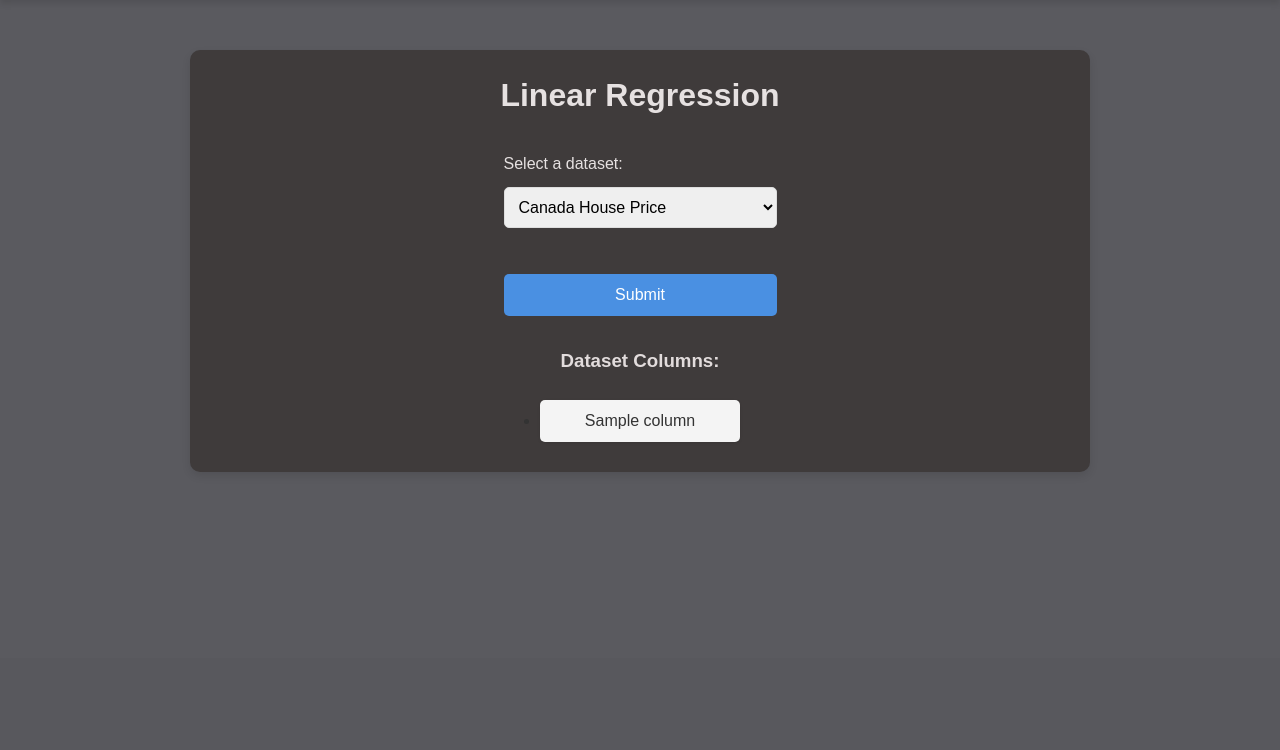
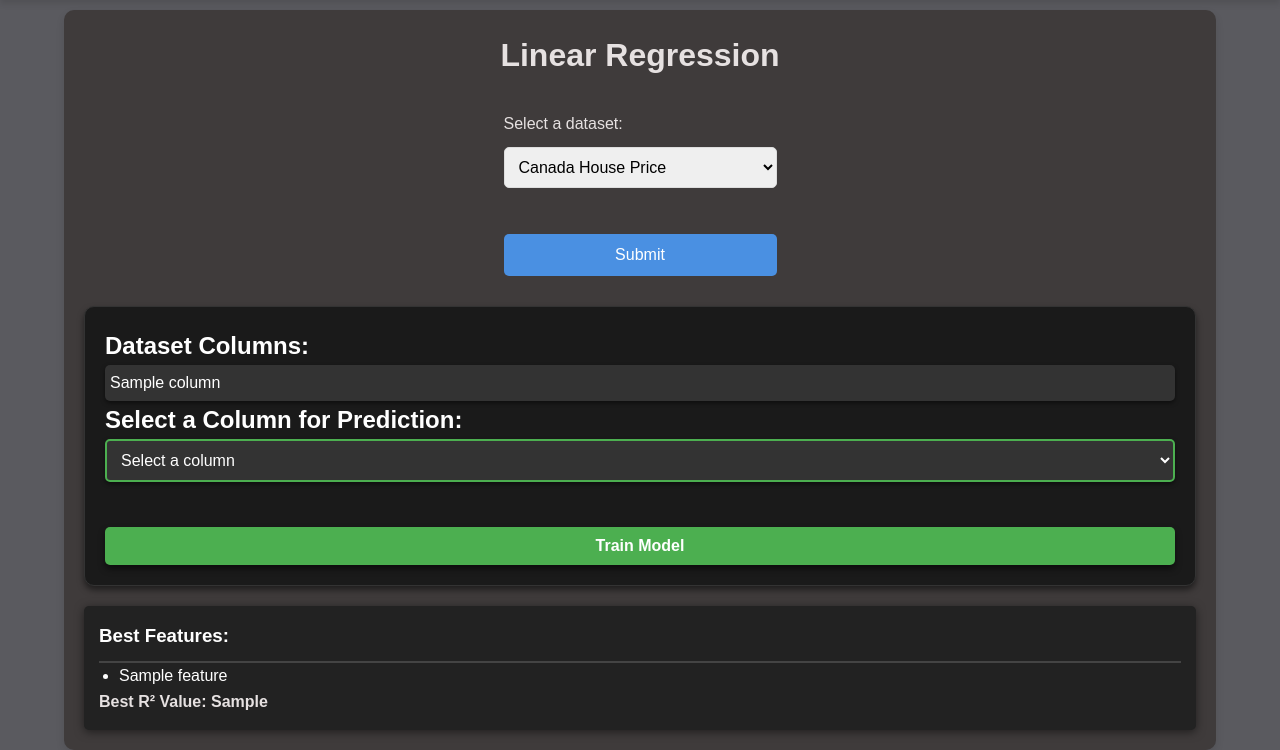
Before and after one commit to ShubhamSupekar/AlgoPlay, a FastAPI app: template templates/index.html in a window 1280 px wide. Shown: the part 142-892 px from the top of the page. Before the commit the page ends 614 px from the top, so only its background shows below. Run offline with FastAPI, Linux system fonts and the light colour scheme; the template is opened without the code that fills it: most values are stand-ins (such as "Sample title", 1, 10 or a date in 2020).

Commit message:
adding linear regression training on selected dataset

```diff
--- a/main.py
+++ b/main.py
@@ -1,5 +1,5 @@
 from fastapi import FastAPI, Form
-from fastapi.responses import HTMLResponse, RedirectResponse
+from fastapi.responses import HTMLResponse
 from fastapi.staticfiles import StaticFiles
 from fastapi.templating import Jinja2Templates
 from starlette.requests import Request
@@ -9,61 +9,42 @@ import model.LinearRegression.LinearRegression as lr
 # Create the FastAPI app instance
 app = FastAPI()
 
-# Store the dataframe globally after loading
+# Global variable to store the DataFrame
 df = None
 
-
+# Datasets mapping
 datasets = {
-    "canada-house-price": "datasets\Linear Regression\housing.csv",
-    "laptop-price": "datasets\Linear Regression\laptop_price - dataset.csv",
-    "customer-behaviour": "datasets\Linear Regression\Customer Purchasing Behaviors.csv"
+    "canada-house-price": "datasets/Linear Regression/housing.csv",
+    "laptop-price": "datasets/Linear Regression/laptop_price - dataset.csv",
+    "customer-behaviour": "datasets/Linear Regression/Customer Purchasing Behaviors.csv"
 }
 
-# "static" directory to serve CSS files
+# Static files directory
 app.mount("/static", StaticFiles(directory="static"), name="static")
 
 # Jinja2 templates object
 templates = Jinja2Templates(directory="templates")
 
-
-
-# home page
+# Home page
 @app.get("/")
 async def home(request: Request):
-    # Render the home page with no message initially
-
     return templates.TemplateResponse("index.html", {
         "request": request,
-        "selected_dataset": None  # No dataset selected initially
+        "selected_dataset": None
     })
 
-
-# @app.post("/train")
-# async def train_model(dataset: str = Form(...)):
-#     global df
-#     if df is not None:
-#         try:
-#             lr.LoadDataset(df)
-#             message = f"Model training started for dataset '{dataset}'."
-#         except Exception as e:
-#             message = f"Error during training: {str(e)}"
-#     else:
-#         message = "No dataset loaded for training."
-
-#     # Redirect back to the homepage with a message
-#     return RedirectResponse(url=f"/?message={message}", status_code=303)
-
-
-
+# Data processing
 @app.post("/process-dataset")
 async def process_dataset(request: Request, dataset: str = Form(...)):
+    global df  # Use the global df variable
     file_path = datasets.get(dataset)
 
     if file_path:
         try:
             # Load the selected dataset
             df = pd.read_csv(file_path)
-            columns = df.columns.tolist()  # Convert Index object to a list
+            columns = df.select_dtypes(include=['int64', 'float64']).columns.tolist()
+            df = df[columns]  # Filter to include only numeric columns
             message = f"Dataset '{dataset}' successfully loaded."
         except Exception as e:
             message = f"Error loading dataset: {str(e)}"
@@ -72,10 +53,34 @@ async def process_dataset(request: Request, dataset: str = Form(...)):
         message = "Invalid dataset selected."
         columns = []
 
-    # Render the response with the success or failure message and keep the selected dataset
+    # Render the response with the message and selected dataset
     return templates.TemplateResponse("index.html", {
         "request": request,
         "message": message,
-        "selected_dataset": dataset,  # Pass the selected dataset back to the template
-        "columns": columns  # Pass columns as a list to the template
+        "selected_dataset": dataset,
+        "columns": columns
     })
+
+@app.post("/train")
+async def train_model(request: Request, predictor_column: str = Form(...)):
+    global df  # Access the global df variable
+    # Validate the column selected
+    if df is None:
+        return templates.TemplateResponse("index.html", {
+            "request": request,
+            "error": "No dataset loaded. Please load a dataset first."
+        })
+
+    if predictor_column not in df.columns:
+        return templates.TemplateResponse("index.html", {
+            "request": request,
+            "error": "Invalid predictor column selected."
+        })
+
+    best_features, best_r2 = lr.StartTraining(predictor_column, df)
+
+    return templates.TemplateResponse("index.html", {
+        "request": request,
+        "best_features": best_features,
+        "best_r2": best_r2
+    })
--- a/static/style.css
+++ b/static/style.css
@@ -57,8 +57,8 @@ nav ul li a:hover {
 }
 
 main {
-    margin-top: 50px;
-    max-width: 900px;
+    margin-top: 10px;
+    max-width: 1400px;
     width: 90%;
     padding: 20px;
     background-color: rgb(63, 59, 59);
@@ -117,82 +117,128 @@ button[type="submit"]:hover {
     background-color: #357ABD;
 }
 
-/* Success/Error message */
 #result {
-    text-align: center;
-    margin-top: 20px;
-    font-size: 1.1rem;
-    padding: 15px;
-    border-radius: 5px;
-    color: #fff;
+    background-color: #222;  /* Dark background */
+    color: #fff;              /* White text */
+    border-radius: 5px;       /* Rounded corners */
+    padding: 15px;            /* Padding */
+    margin-top: 20px;         /* Spacing above */
+    box-shadow: 0 2px 10px rgba(0, 0, 0, 0.5); /* Subtle shadow */
+}
+
+#result h3 {
+    border-bottom: 2px solid #444; /* Underline for header */
+    padding-bottom: 10px;          /* Space below the header */
+}
+
+#result ul {
+    list-style-type: disc; /* Bullet points for list */
+    padding-left: 20px;   /* Indentation for list */
 }
 
 #result p {
+    font-weight: bold;      /* Bold text for R² value */
+}
+
+
+/* Style for the columns section */
+#columns-section {
+    margin: 20px 0;
+    padding: 20px;
+    background-color: #1a1a1a; /* Black background */
+    border: 1px solid #333;
+    border-radius: 10px;
+    box-shadow: 0 4px 6px rgba(0, 0, 0, 0.5);
+    color: #fff; /* White text */
+}
+
+/* Heading styles */
+#columns-section h3,
+#columns-section h4 {
+    font-size: 1.5rem;
+    color: #fff; /* White text */
+}
+
+/* Create a grid layout for the columns list */
+.columns-list {
+    display: grid;
+    grid-template-columns: repeat(auto-fit, minmax(150px, 1fr)); /* Auto adjust columns */
+    grid-gap: 10px; /* Gap between items */
+    list-style-type: none;
+    padding: 0;
     margin: 0;
 }
 
-#result p:contains("successfully") {
-    background-color: #4CAF50;
+.columns-list li {
+    display: block;
+    padding: 5px;
+    background-color: #333; /* Dark background for list items */
+    border-radius: 5px;
+    text-align: left;
+    color: #fff; /* White text for list items */
+    font-size: 1rem;
+    box-shadow: 0 2px 4px rgba(0, 0, 0, 0.5);
+    word-wrap: break-word; /* Allow text to wrap to the next line */
+    overflow: hidden;
+    text-overflow: ellipsis; /* Add ellipsis if text is too long */
+    white-space: nowrap; /* Prevent text from overflowing */
+    max-width: 100%; /* Ensure it stays within the box */
 }
 
-#result p:contains("Error") {
-    background-color: #E74C3C;
+/* Dropdown select box styles */
+#columns-section select {
+    width: 100%;
+    padding: 10px;
+    font-size: 1rem;
+    border: 2px solid #4caf50; /* Green border */
+    border-radius: 5px;
+    background-color: #333; /* Dark dropdown background */
+    color: #fff; /* White text */
+    outline: none;
+    box-shadow: 0 2px 4px rgba(0, 0, 0, 0.5);
+    transition: border-color 0.3s ease;
 }
 
-/* Dataset Columns Section */
-#columns-section {
-    margin-top: 30px;
+#columns-section select:focus {
+    border-color: #28a745; /* Darker green when focused */
 }
 
-#columns-section h3 {
-    text-align: center;
-    color: #e2dcdc;
-    margin-bottom: 15px;
+/* Button styles */
+#columns-section button {
+    display: inline-block;
+    margin-top: 20px;
+    padding: 10px 20px;
+    font-size: 1rem;
+    font-weight: bold;
+    color: #fff; /* White text */
+    background-color: #4caf50; /* Green button */
+    border: none;
+    border-radius: 5px;
+    cursor: pointer;
+    transition: background-color 0.3s ease;
+    box-shadow: 0 4px 6px rgba(0, 0, 0, 0.5);
 }
 
-.columns-list {
-    display: flex;
-    flex-wrap: wrap; /* Allow items to wrap to the next line if there's not enough space */
-    justify-content: center; /* Center items horizontally */
-    padding-left: 0;
-    margin: 0; /* Remove default margin */
+#columns-section button:hover {
+    background-color: #28a745; /* Darker green on hover */
 }
 
-.columns-list li {
-    background-color: #f4f4f4;
-    padding: 8px 15px;
-    border-radius: 5px;
-    margin: 10px; /* Add margin around items */
-    text-align: center;
-    font-size: 1rem;
-    color: #333;
-    flex: 1 0 30%; /* Allow items to grow and shrink, set a base width of 30% */
-    max-width: 200px; /* Optional: set a max-width for better control */
-    box-shadow: 0 1px 3px rgba(0, 0, 0, 0.1); /* Add slight shadow for better visibility */
-}
-
-.columns-list li:hover {
-    background-color: #e1e1e1;
-}
-
-
-/* Responsive adjustments */
-@media (max-width: 768px) {
-    nav ul {
-        flex-direction: column;
-        margin-top: 10px;
+/* Mobile responsiveness */
+@media (max-width: 600px) {
+    #columns-section {
+        padding: 15px;
     }
 
-    nav ul li {
-        margin: 10px 0;
+    #columns-section select {
+        font-size: 0.9rem;
     }
 
-    main {
-        width: 100%;
-        margin-top: 30px;
+    #columns-section button {
+        font-size: 0.9rem;
+        padding: 8px 16px;
     }
 
-    header {
-        text-align: center;
+    .columns-list li {
+        font-size: 0.9rem;
     }
 }
--- a/templates/index.html
+++ b/templates/index.html
@@ -36,7 +36,6 @@
                     <button type="submit">Submit</button>
                 </form>
             </div>
-
             <!-- Display success or error message based on backend response -->
             {% if message %}
                 <div id="result">
@@ -53,6 +52,32 @@
                             <li>{{ column }}</li>
                         {% endfor %}
                     </ul>
+
+                    <!-- Dropdown to select a field to predict -->
+                    <form action="/train" method="post">
+                        <h4>Select a Column for Prediction:</h4>
+                        <select name="predictor_column" required>
+                            <option value="">Select a column</option>
+                            {% for column in columns %}
+                                <option value="{{ column }}">{{ column }}</option>
+                            {% endfor %}
+                        </select>
+                        <br><br>
+                        <button type="submit">Train Model</button>
+                    </form>
+                </div>
+            {% endif %}
+
+            <!-- Display best features and R² value -->
+            {% if best_features %}
+                <div id="result">
+                    <h3>Best Features:</h3>
+                    <ul>
+                        {% for feature in best_features %}
+                            <li>{{ feature }}</li>
+                        {% endfor %}
+                    </ul>
+                    <p><strong>Best R² Value:</strong> {{ best_r2 }}</p>
                 </div>
             {% endif %}
         </section>
```
Also changed, not shown: model/LinearRegression/LinearRegression.py (+7 -26 lines).
